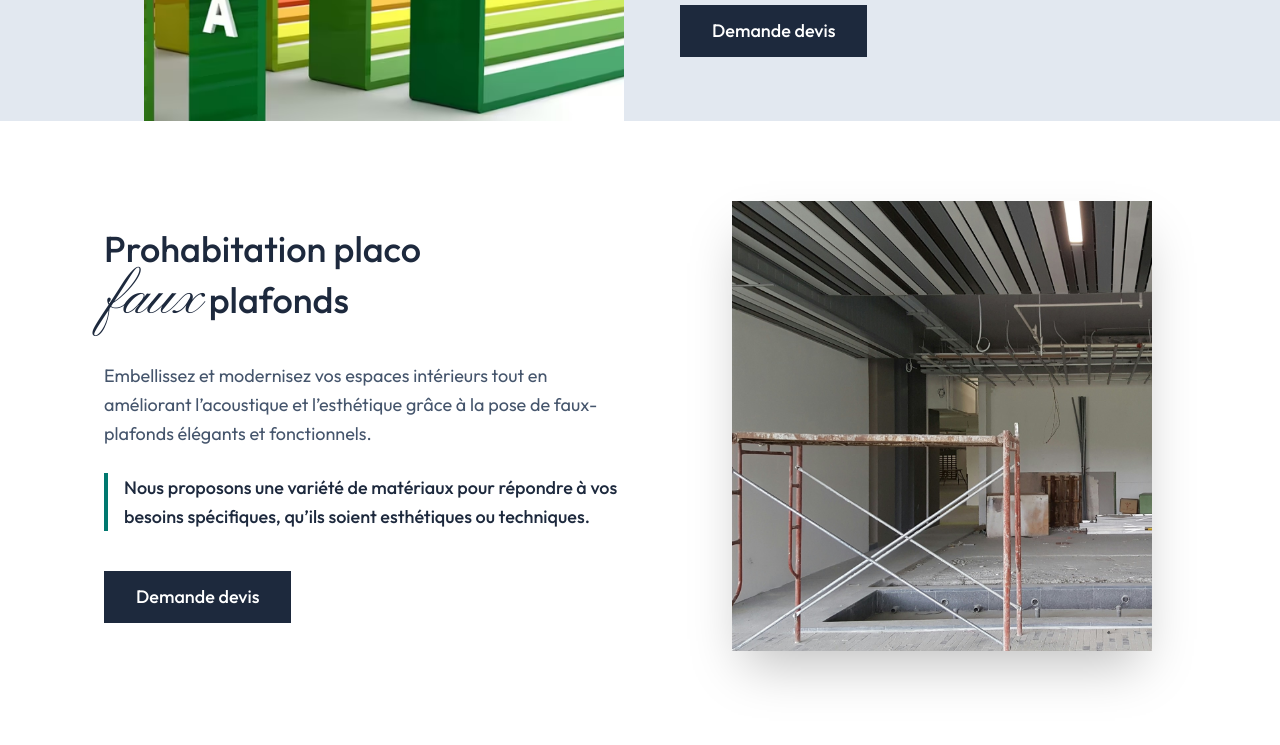
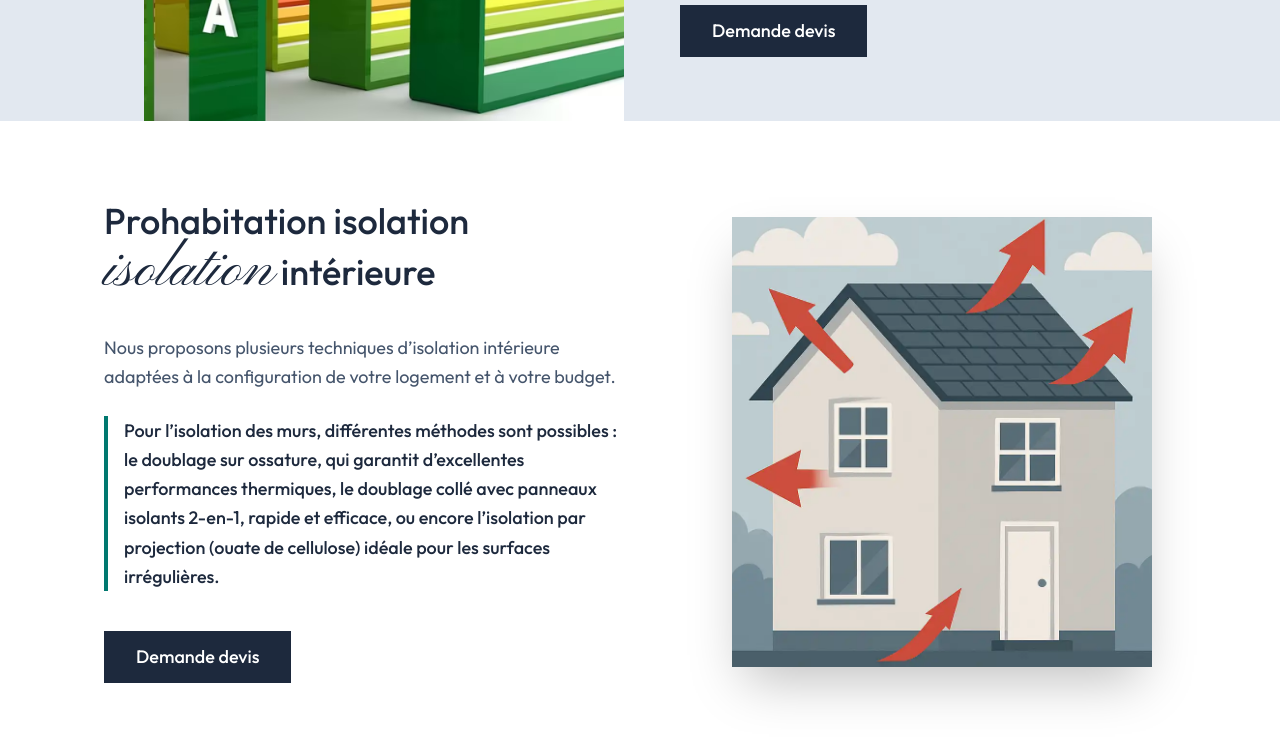
Before and after one commit to jazetjaz01/prohabitation, a Next.js app: page /isolation in a window 1280 px wide. Shown: the part 1160-1905 px from the top of the page. Built offline with nearby package versions, Linux system fonts and the light colour scheme.

Commit message:
update blog

```diff
--- a/app/isolation/page.tsx
+++ b/app/isolation/page.tsx
@@ -1,7 +1,7 @@
 
 import Hero1 from "@/components/isolation/Hero1";
 import Hero2 from "@/components/isolation/Hero2";
-import Hero3 from "@/components/placo/Hero3";
+import Hero3 from "@/components/isolation/Hero3";
 import Hero4 from "@/components/placo/Hero4";
 import Hero5 from "@/components/accueil/Hero5";
 import Hero6 from "@/components/accueil/Hero6";
--- /dev/null
+++ b/components/isolation/Hero3.tsx
@@ -0,0 +1,61 @@
+"use client";
+
+import Image from "next/image";
+import Link from "next/link"; // 1. Import de Link
+
+export default function Hero3() {
+  return (
+    <section className="w-full bg-white overflow-hidden pt-12 pb-16 md:pt-20 md:pb-24">
+      <div className="container mx-auto px-6 grid grid-cols-1 md:grid-cols-2 gap-6 items-center">
+
+        {/* --- Colonne Texte --- */}
+        <div className="flex flex-col order-2 md:order-1 items-start mt-8 md:mt-0 md:pl-12 lg:pl-20">
+          <div className="max-w-xl w-full">
+
+            <div className="flex flex-col leading-tight mb-8">
+              <h2 className="text-3xl md:text-4xl font-medium text-slate-800">
+                Prohabitation isolation
+              </h2>
+              <p className="text-3xl md:text-4xl font-medium text-slate-800">
+                <span className="font-pinyon text-5xl md:text-6xl">isolation</span> intérieure
+              </p>
+            </div>
+
+            <div className="space-y-6 text-slate-600 text-lg leading-relaxed mb-10">
+              <p>
+                 Nous proposons plusieurs techniques d’isolation intérieure adaptées à la configuration de votre logement et à votre budget.
+              </p>
+              <p className="font-medium text-slate-800 border-l-4 border-teal-700 pl-4">
+                Pour l’isolation des murs, différentes méthodes sont possibles : le doublage sur ossature, qui garantit d’excellentes performances thermiques, le doublage collé avec panneaux isolants 2-en-1, rapide et efficace, ou encore l’isolation par projection (ouate de cellulose) idéale pour les surfaces irrégulières.
+
+              </p>
+            </div>
+
+            {/* 2. Remplacement du button par un Link avec les mêmes classes de style */}
+            <Link href="/devis">
+              <button className="group relative bg-slate-800 text-white px-8 py-3 text-lg font-medium transition-all duration-300 ease-in-out hover:bg-teal-700 hover:shadow-xl active:scale-95 w-fit">
+                Demande devis
+              </button>
+            </Link>
+          </div>
+        </div>
+
+        {/* --- Colonne Image --- */}
+        <div className="relative flex justify-center md:justify-start h-[380px] md:h-[450px] w-full order-1 md:order-2">
+          <div
+            className="relative w-full h-full max-w-[420px] aspect-square overflow-hidden shadow-2xl md:ml-12 lg:ml-20"
+          >
+            <Image
+              src="/images/isolation/isolation3.jpg"
+              alt="Peinture Perpignan"
+              fill
+              className="object-cover scale-110"
+              priority
+            />
+          </div>
+        </div>
+
+      </div>
+    </section>
+  );
+}
```
Also changed, not shown: public/images/isolation/isolation3.jpg (added).
